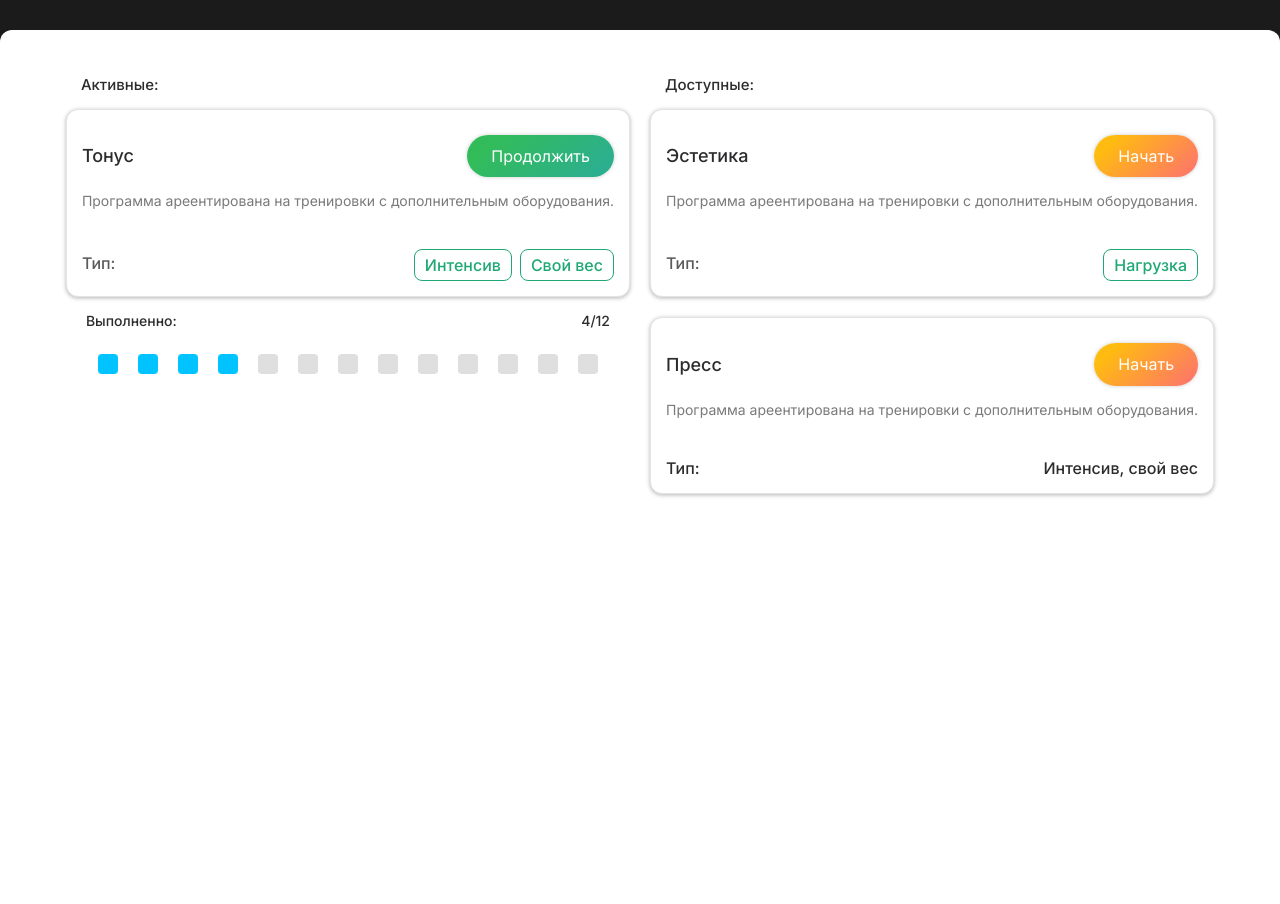
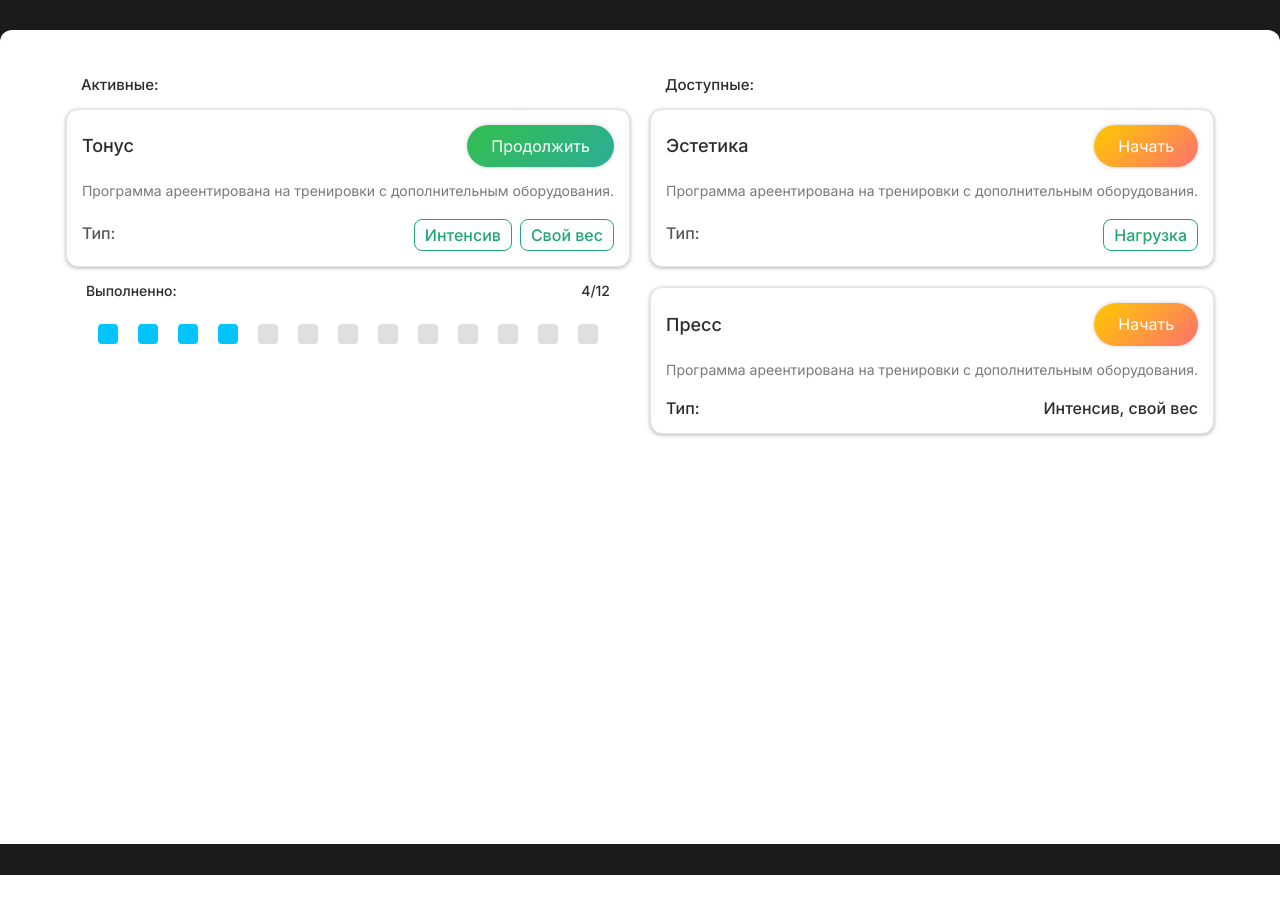
Before and after one commit to MarkTEM/create-site, a PHP site: page /prog_quik_start.html in a window 1280 px wide. Shown: the part 85-989 px from the top of the page. After the commit the page ends 960 px from the top, so only its background shows below. Run offline with PHP 8.4, Linux system fonts and the light colour scheme.

Commit message:
Add files via upload

```diff
--- a/css/prog_quik_start.css
+++ b/css/prog_quik_start.css
@@ -63,7 +63,7 @@ body::-webkit-scrollbar-thumb {background-color: #333;}
     margin-bottom: 15px;
     background: rgb(26, 26, 26);
 }
-p {margin: 15px 0 30px; color: rgb(122 122 122); font-size: 14px;}
+p {margin: 15px 0 20px; color: rgb(122 122 122); font-size: 14px;}
 .qs__section2 {
     display: flex;
     align-items: center;
@@ -166,13 +166,13 @@ body.dark .box3 {
     flex-wrap: wrap;
     justify-content: space-between;
     align-items: center;
-    padding-top: 10px;
+    /* padding-top: 10px; */
 }
-@media only screen and (max-width: 420px) {
+/* @media only screen and (max-width: 420px) {
     .box__item {
         padding-top: 10px;
     }
-}
+} */
 .box__item__bat {
     display: flex;
     flex-wrap: wrap;
@@ -213,7 +213,7 @@ body.dark #convas2 {
 }
 #convas2 {
     /* animation-delay: 1s; */
-    animation-duration: 1s;
+    animation-duration: 0.6s;
     animation-name: an1;
     /* animation-iteration-count: infinite;
     animation-direction: alternate; */
@@ -221,7 +221,7 @@ body.dark #convas2 {
 
 @keyframes an1 {
     from {
-        margin-top: 40px;
+        margin-top: 60px;
         padding: 50px 0;
     }
 
```
